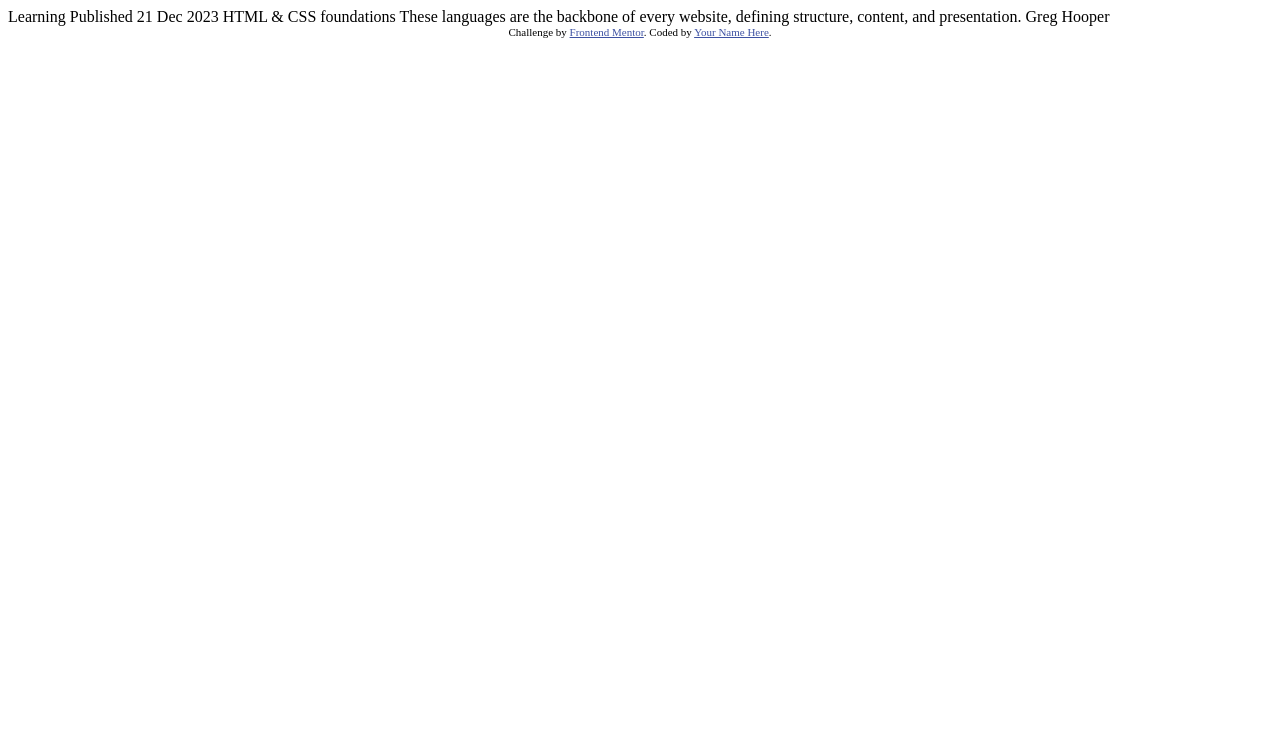
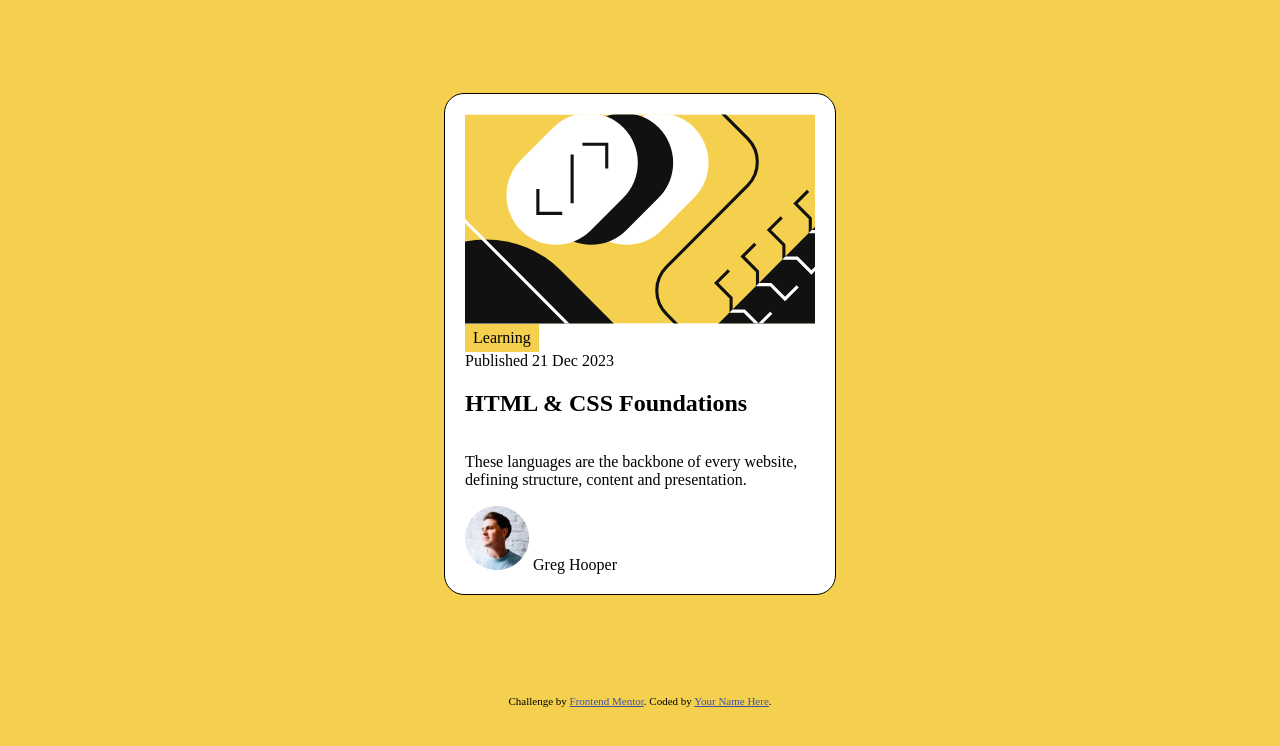
Before and after one commit to ItsZubek/Blog-preview-card, a plain HTML site: page index.html in a window 1280 px wide. Drawn offline with Linux system fonts and the light colour scheme.

Commit message:
added css file and necessary html to the project

```diff
--- a/index.html
+++ b/index.html
@@ -5,6 +5,7 @@
   <meta name="viewport" content="width=device-width, initial-scale=1.0"> <!-- displays site properly based on user's device -->
 
   <link rel="icon" type="image/png" sizes="32x32" href="./assets/images/favicon-32x32.png">
+  <link rel="stylesheet" href="./styles.css">
 
   <title>Frontend Mentor | Blog preview card</title>
 
@@ -12,19 +13,24 @@
   <style>
     .attribution { font-size: 11px; text-align: center; }
     .attribution a { color: hsl(228, 45%, 44%); }
+    .attribution {
+      margin-top: 100px;
+    }
   </style>
 </head>
 <body>
+<div class="wrapper">
+  <img src="./assets/images/illustration-article.svg" alt="blog post preview image">
+  <span class="category">Learning</span>
+  <span class="date">Published 21 Dec 2023</span>
+  <h2>HTML & CSS Foundations</h2>
+  <p>These languages are the backbone of every website, defining structure, content and presentation.</p>
+  <div class="author-box">
+    <img src="./assets/images/image-avatar.webp" alt="author profile picture" class="profile-picture">
+    <span class="author-name">Greg Hooper</span>
+  </div>
 
-  Learning
-
-  Published 21 Dec 2023
-
-  HTML & CSS foundations
-
-  These languages are the backbone of every website, defining structure, content, and presentation.
-
-  Greg Hooper
+</div>
 
   <div class="attribution">
     Challenge by <a href="https://www.frontendmentor.io?ref=challenge" target="_blank">Frontend Mentor</a>.
--- /dev/null
+++ b/styles.css
@@ -0,0 +1,24 @@
+body {
+    display: flex;
+    height: 100vh;
+    flex-direction: column;
+    justify-content: center;
+    align-items: center;
+    background-color: hsl(47, 88%, 63%);
+    margin: 0 auto;
+}
+.wrapper {
+    background-color: white;
+    padding: 20px;
+    border-radius: 20px;
+    display: flex;
+    flex-direction: column;
+    width: 350px;
+    border: 1px solid black;
+}
+.category {
+    background-color:hsl(47, 88%, 63%);
+    display: inline-block;
+    width: fit-content;
+    padding: 5px 8px;
+}
```
